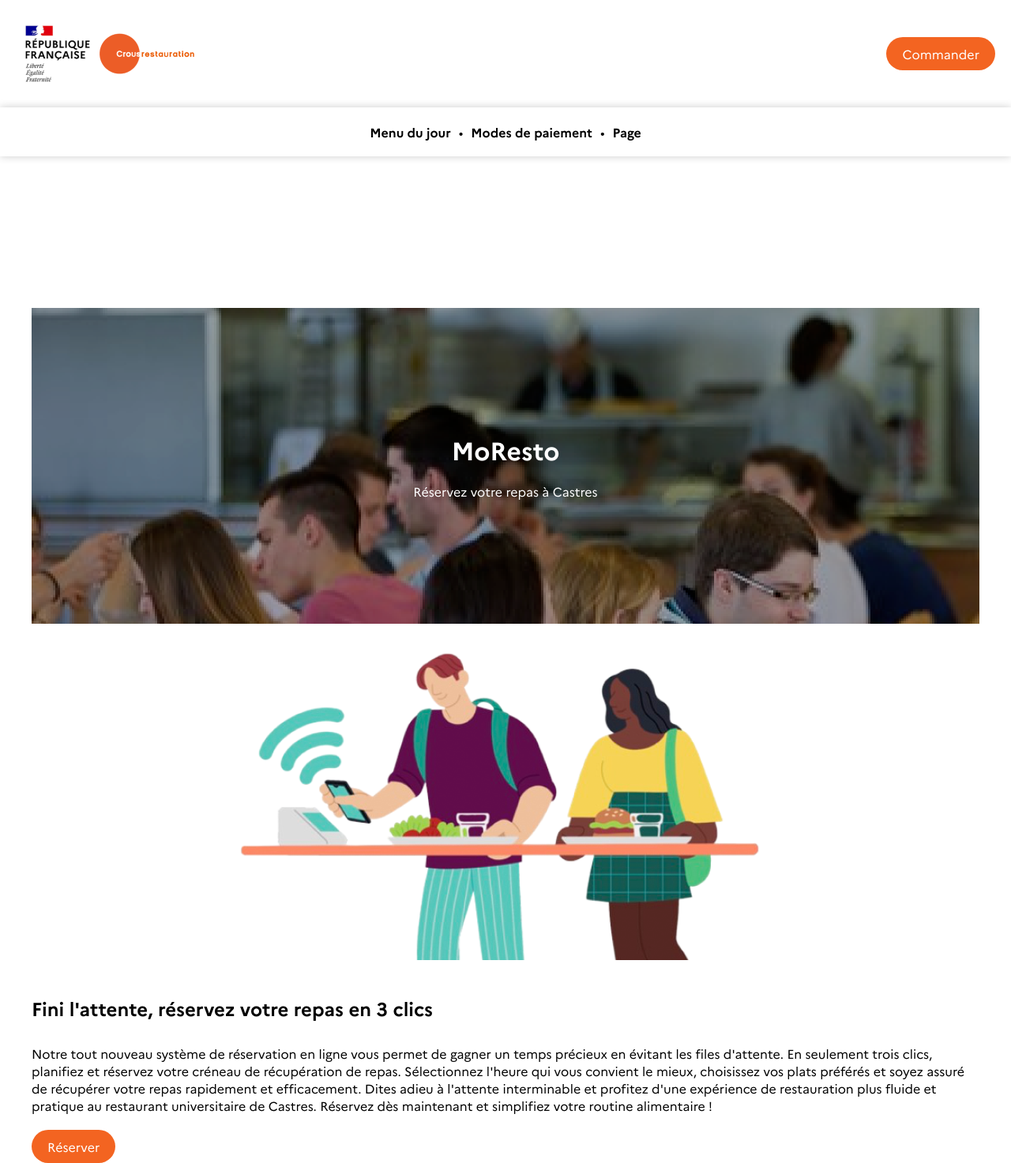
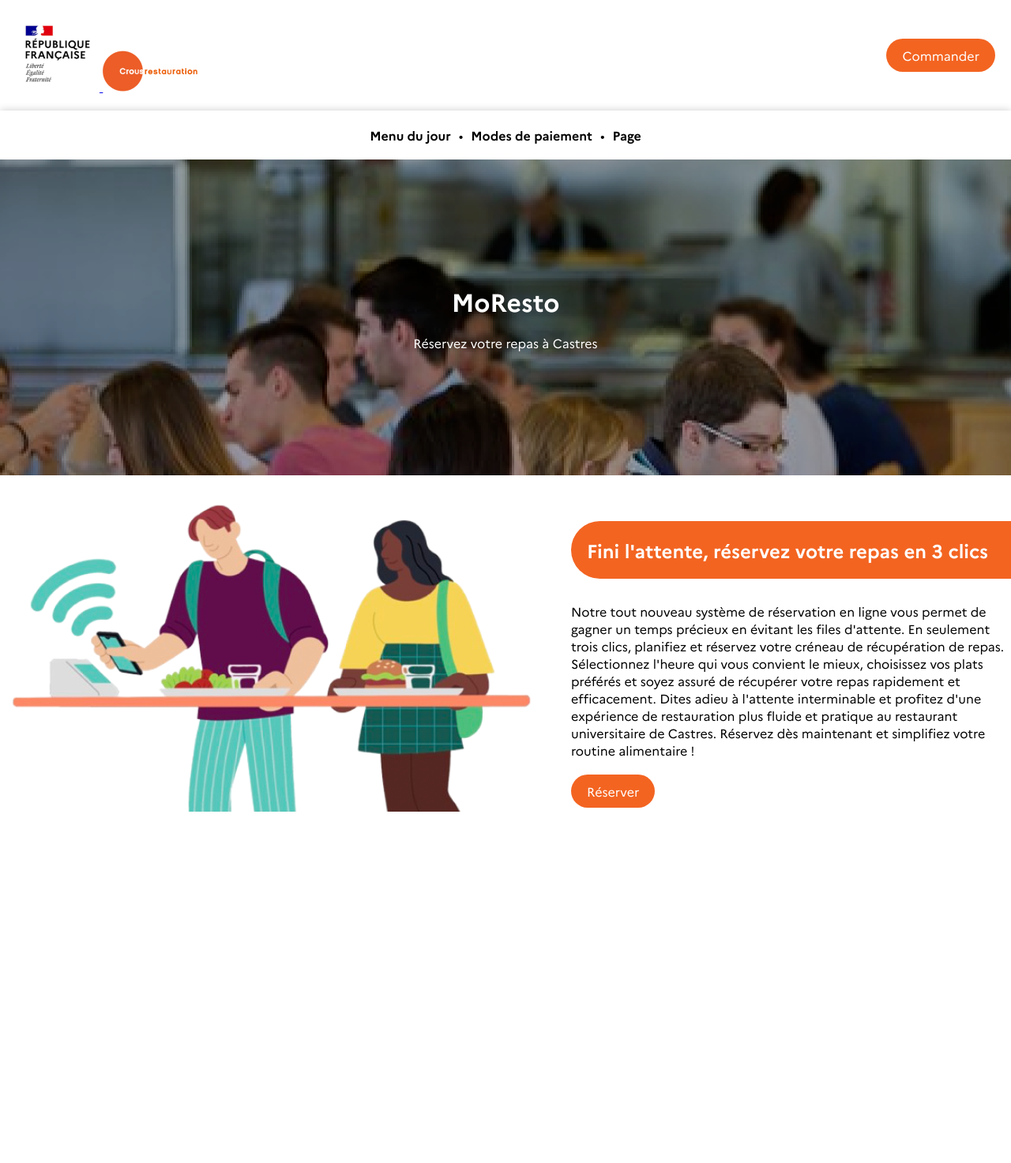
Before and after one commit to alexis-rarchaert/commandes-restoU, a PHP site: page / in a window 1280 px wide. Shown: the whole page at 79% size. After the commit the page ends 1028 px from the top, so only its background shows below. Run offline with PHP 8.4, Linux system fonts and the light colour scheme.

Commit message:
some changes

```diff
--- /dev/null
+++ b/includes/vue/header.php
@@ -0,0 +1,20 @@
+<header>
+    <div>
+        <a href ="index.php">
+        <img src="assets/images/republique_francaise.png" alt="Logo de la République Française" class="logo">
+        <img src="assets/images/crous_restauration.png" alt="Logo du CROUS Restauration" class="logo">
+        </a>
+    </div>
+    <div>
+        <a href="#" class="button">
+            Commander
+        </a>
+    </div>
+</header>
+<div id="subheader">
+    <a href="menu.php">Menu du jour</a>
+    &bull;
+    <a href="#">Modes de paiement</a>
+    &bull;
+    <a href="#">Page</a>
+</div>
--- a/index.html
+++ /dev/null
@@ -1,59 +0,0 @@
-<!DOCTYPE html>
-<html lang="fr">
-<head>
-    <meta charset="UTF-8">
-    <meta name="viewport" content="width=device-width, initial-scale=1.0">
-
-    <title>RestoU &bull; Commandez en ligne</title>
-
-    <link rel="stylesheet" href="style.css">
-</head>
-<body>
-    <header>
-        <div>
-            <img src="assets/images/republique_francaise.png" alt="Logo de la République Française" class="logo">
-            <img src="assets/images/crous_restauration.png" alt="Logo du CROUS Restauration" class="logo">
-        </div>
-        <div>
-            <a href="#" class="button">
-                Commander
-            </a>
-        </div>
-    </header>
-    <div id="subheader">
-        <a href="#">Menu du jour</a>
-        &bull;
-        <a href="#">Modes de paiement</a>
-        &bull;
-        <a href="#">Page</a>
-    </div>
-
-    <main>
-        <div id="background">
-            <h1>MoResto</h1>
-            <p>Réservez votre repas à Castres</p>
-        </div>
-
-        <div id="sideside">
-            <div id="left">
-                <img src="assets/images/attente.png" alt="Illustration d'une personne attendant" class="illustration">
-            </div>
-            <div id="right">
-                <h2 id="stylized">
-                    Fini l'attente, réservez votre repas en 3 clics
-                </h2>
-
-                <p>
-                    Notre tout nouveau système de réservation en ligne vous permet de gagner un temps précieux en évitant les files d'attente. En seulement trois clics, planifiez et réservez votre créneau de récupération de repas. Sélectionnez l'heure qui vous convient le mieux, choisissez vos plats préférés et soyez assuré de récupérer votre repas rapidement et efficacement. Dites adieu à l'attente interminable et profitez d'une expérience de restauration plus fluide et pratique au restaurant universitaire de Castres. Réservez dès maintenant et simplifiez votre routine alimentaire !
-                </p>
-
-                <a href="#" class="button">
-                    Réserver
-                </a>
-            </div>
-        </div>
-    </main>
-
-<script src="javascript/script.js"></script>
-</body>
-</html>
--- /dev/null
+++ b/index.php
@@ -0,0 +1,44 @@
+<!DOCTYPE html>
+<html lang="fr">
+<head>
+    <meta charset="UTF-8">
+    <meta name="viewport" content="width=device-width, initial-scale=1.0">
+
+    <title>RestoU &bull; Commandez en ligne</title>
+
+    <link rel="stylesheet" href="styles/style.css">
+</head>
+<body>
+    <?php
+        include("includes/vue/header.php")
+    ?>
+
+    <main>
+        <div id="background">
+            <h1>MoResto</h1>
+            <p>Réservez votre repas à Castres</p>
+        </div>
+
+        <div id="sideside">
+            <div id="left">
+                <img src="assets/images/attente.png" alt="Illustration d'une personne attendant" class="illustration">
+            </div>
+            <div id="right">
+                <h2 id="stylized-right">
+                    Fini l'attente, réservez votre repas en 3 clics
+                </h2>
+
+                <p>
+                    Notre tout nouveau système de réservation en ligne vous permet de gagner un temps précieux en évitant les files d'attente. En seulement trois clics, planifiez et réservez votre créneau de récupération de repas. Sélectionnez l'heure qui vous convient le mieux, choisissez vos plats préférés et soyez assuré de récupérer votre repas rapidement et efficacement. Dites adieu à l'attente interminable et profitez d'une expérience de restauration plus fluide et pratique au restaurant universitaire de Castres. Réservez dès maintenant et simplifiez votre routine alimentaire !
+                </p>
+
+                <a href="menu.php" class="button">
+                    Réserver
+                </a>
+            </div>
+        </div>
+    </main>
+
+<script src="scripts/script.js"></script>
+</body>
+</html>
--- a/style.css
+++ /dev/null
@@ -1,259 +0,0 @@
-/* Marianne-Bold_Italic.woff, Marianne-Bold_Italic.woff2, Marianne-Bold.woff, Marianne-Bold.woff2, Marianne-Italic.woff, Marianne-Italic.woff2, Marianne-Regular.woff, Marianne-Regular.woff2 */
-@font-face {
-    font-family: 'Marianne';
-    src: url('assets/fonts/Marianne-Bold.woff2') format('woff2'),
-         url('assets/fonts/Marianne-Bold.woff') format('woff');
-    font-weight: bold;
-    font-style: normal;
-}
-
-@font-face {
-    font-family: 'Marianne';
-    src: url('assets/fonts/Marianne-Bold_Italic.woff2') format('woff2'),
-         url('assets/fonts/Marianne-Bold_Italic.woff') format('woff');
-    font-weight: bold;
-    font-style: italic;
-}
-
-@font-face {
-    font-family: 'Marianne';
-    src: url('assets/fonts/Marianne-ExtraBold_Italic.woff2') format('woff2'),
-         url('assets/fonts/Marianne-ExtraBold_Italic.woff') format('woff');
-    font-weight: 800;
-    font-style: italic;
-}
-
-@font-face {
-    font-family: 'Marianne';
-    src: url('assets/fonts/Marianne-ExtraBold.woff2') format('woff2'),
-         url('assets/fonts/Marianne-ExtraBold.woff') format('woff');
-    font-weight: 800;
-    font-style: normal;
-}
-
-@font-face {
-    font-family: 'Marianne';
-    src: url('assets/fonts/Marianne-Light_Italic.woff2') format('woff2'),
-         url('assets/fonts/Marianne-Light_Italic.woff') format('woff');
-    font-weight: 300;
-    font-style: italic;
-}
-
-@font-face {
-    font-family: 'Marianne';
-    src: url('assets/fonts/Marianne-Light.woff2') format('woff2'),
-         url('assets/fonts/Marianne-Light.woff') format('woff');
-    font-weight: 300;
-    font-style: normal;
-}
-
-@font-face {
-    font-family: 'Marianne';
-    src: url('assets/fonts/Marianne-Medium_Italic.woff2') format('woff2'),
-         url('assets/fonts/Marianne-Medium_Italic.woff') format('woff');
-    font-weight: 500;
-    font-style: italic;
-}
-
-@font-face {
-    font-family: 'Marianne';
-    src: url('assets/fonts/Marianne-Medium.woff2') format('woff2'),
-         url('assets/fonts/Marianne-Medium.woff') format('woff');
-    font-weight: 500;
-    font-style: normal;
-}
-
-@font-face {
-    font-family: 'Marianne';
-    src: url('assets/fonts/Marianne-Regular_Italic.woff2') format('woff2'),
-         url('assets/fonts/Marianne-Regular_Italic.woff') format('woff');
-    font-weight: normal;
-    font-style: italic;
-}
-
-@font-face {
-    font-family: 'Marianne';
-    src: url('assets/fonts/Marianne-Regular.woff2') format('woff2'),
-         url('assets/fonts/Marianne-Regular.woff') format('woff');
-    font-weight: normal;
-    font-style: normal;
-}
-
-@font-face {
-    font-family: 'Marianne';
-    src: url('assets/fonts/Marianne-Thin_Italic.woff2') format('woff2'),
-         url('assets/fonts/Marianne-Thin_Italic.woff') format('woff');
-    font-weight: 100;
-    font-style: italic;
-}
-
-@font-face {
-    font-family: 'Marianne';
-    src: url('assets/fonts/Marianne-Thin.woff2') format('woff2'),
-         url('assets/fonts/Marianne-Thin.woff') format('woff');
-    font-weight: 100;
-    font-style: normal;
-}
-
-:root {
-    --orange-crous: #F36421;
-}
-
-body {
-    margin: 0 auto;
-    /*padding: 20px 48px 48px 48px;*/
-}
-
-header {
-    display: flex;
-    justify-content: space-between;
-    align-items: center;
-    padding: 20px;
-
-    z-index: 50;
-    background-color: white;
-}
-
-* {
-    font-family: 'Marianne', sans-serif;
-}
-
-header div {
-    display: flex;
-    justify-content: space-between;
-    align-items: center;
-}
-
-#subheader {
-    display: flex;
-    text-align: center;
-    justify-content: center;
-    align-items: center;
-    padding: 20px 0;
-
-    box-shadow: 0 0 10px rgba(0, 0, 0, 0.2);
-    background-color: white;
-    z-index: 100;
-}
-
-#subheader * {
-    margin: 0 10px 0 10px;
-}
-
-#subheader a {
-    text-decoration: none;
-    font-weight: bold;
-    color: black;
-}
-
-.button {
-    background-color: var(--orange-crous);
-    color: white;
-    padding: 10px 20px;
-    border-radius: 500px;
-    text-decoration: none;
-    border: none;
-    max-width: max-content;
-}
-
-main #background {
-    background-image: url("assets/images/back.png");
-    height: 50vh;
-
-    color:white;
-
-    display: flex;
-    flex-direction: column;
-    justify-content: center;
-    align-items: center;
-}
-
-main #background h1, main #background p {
-    margin: 0;
-}
-
-#sideside {
-    display: flex;
-    justify-content: space-between;
-    align-items: center;
-    margin-top: 20px;
-}
-
-#sideside #right p {
-    margin: 30px 0;
-}
-
-#stylized-right {
-    background-color: var(--orange-crous);
-    border-radius: 50px 0 0 50px;
-    padding: 20px;
-    color: white;
-}
-
-#stylized-left {
-    background-color: var(--orange-crous);
-    border-radius: 0 50px 50px 0;
-    padding: 20px;
-    color: white;
-    width: 25%;
-}
-
-main > div  {
-    display: flex;
-    flex-direction: column;
-    justify-content: flex-end;
-    gap: 20px;
-    margin-left: 40px;
-    margin-right: 40px;
-    margin-top: 15%;
-}
-
-#menu {
-    display: flex;
-    justify-content: space-between;
-    gap: 20px;
-}
-
-#menu .card {
-    width: 30%;
-    padding: 40px;
-    gap: 10px;
-    border-radius: 20px;
-    box-shadow: 0 0 10px rgba(0, 0, 0, 0.2);
-    background-color: #D9D9D9;
-    display: flex;
-    flex-direction: column;
-}
-
-#menu .card img {
-    border-radius: 50%;
-    position: relative;
-    top: -25%;
-    bottom: 0;
-}
-
-#menu .card h2 {
-    text-align: center;
-    margin-top: -20%;
-}
-
-#menu .card input[type="checkbox"] {
-    display: none;
-}
-
-#menu .card label:not(:last-child)::after {
-    content: "";
-    display: block;
-    width: 100%;
-    height: 2px;
-    background: rgba(0, 0, 0, 0.164);
-    margin-top: 10px;
-}
-
-#menu .card input[type="checkbox"]:checked + label {
-    color: var(--orange-crous);
-}
-
-#popup {
-    /*display: none;*/
-}
--- /dev/null
+++ b/styles/style.css
@@ -0,0 +1,259 @@
+/* Marianne-Bold_Italic.woff, Marianne-Bold_Italic.woff2, Marianne-Bold.woff, Marianne-Bold.woff2, Marianne-Italic.woff, Marianne-Italic.woff2, Marianne-Regular.woff, Marianne-Regular.woff2 */
+@font-face {
+    font-family: 'Marianne';
+    src: url('assets/fonts/Marianne-Bold.woff2') format('woff2'),
+         url('assets/fonts/Marianne-Bold.woff') format('woff');
+    font-weight: bold;
+    font-style: normal;
+}
+
+@font-face {
+    font-family: 'Marianne';
+    src: url('assets/fonts/Marianne-Bold_Italic.woff2') format('woff2'),
+         url('assets/fonts/Marianne-Bold_Italic.woff') format('woff');
+    font-weight: bold;
+    font-style: italic;
+}
+
+@font-face {
+    font-family: 'Marianne';
+    src: url('assets/fonts/Marianne-ExtraBold_Italic.woff2') format('woff2'),
+         url('assets/fonts/Marianne-ExtraBold_Italic.woff') format('woff');
+    font-weight: 800;
+    font-style: italic;
+}
+
+@font-face {
+    font-family: 'Marianne';
+    src: url('assets/fonts/Marianne-ExtraBold.woff2') format('woff2'),
+         url('assets/fonts/Marianne-ExtraBold.woff') format('woff');
+    font-weight: 800;
+    font-style: normal;
+}
+
+@font-face {
+    font-family: 'Marianne';
+    src: url('assets/fonts/Marianne-Light_Italic.woff2') format('woff2'),
+         url('assets/fonts/Marianne-Light_Italic.woff') format('woff');
+    font-weight: 300;
+    font-style: italic;
+}
+
+@font-face {
+    font-family: 'Marianne';
+    src: url('assets/fonts/Marianne-Light.woff2') format('woff2'),
+         url('assets/fonts/Marianne-Light.woff') format('woff');
+    font-weight: 300;
+    font-style: normal;
+}
+
+@font-face {
+    font-family: 'Marianne';
+    src: url('assets/fonts/Marianne-Medium_Italic.woff2') format('woff2'),
+         url('assets/fonts/Marianne-Medium_Italic.woff') format('woff');
+    font-weight: 500;
+    font-style: italic;
+}
+
+@font-face {
+    font-family: 'Marianne';
+    src: url('assets/fonts/Marianne-Medium.woff2') format('woff2'),
+         url('assets/fonts/Marianne-Medium.woff') format('woff');
+    font-weight: 500;
+    font-style: normal;
+}
+
+@font-face {
+    font-family: 'Marianne';
+    src: url('assets/fonts/Marianne-Regular_Italic.woff2') format('woff2'),
+         url('assets/fonts/Marianne-Regular_Italic.woff') format('woff');
+    font-weight: normal;
+    font-style: italic;
+}
+
+@font-face {
+    font-family: 'Marianne';
+    src: url('assets/fonts/Marianne-Regular.woff2') format('woff2'),
+         url('assets/fonts/Marianne-Regular.woff') format('woff');
+    font-weight: normal;
+    font-style: normal;
+}
+
+@font-face {
+    font-family: 'Marianne';
+    src: url('assets/fonts/Marianne-Thin_Italic.woff2') format('woff2'),
+         url('assets/fonts/Marianne-Thin_Italic.woff') format('woff');
+    font-weight: 100;
+    font-style: italic;
+}
+
+@font-face {
+    font-family: 'Marianne';
+    src: url('assets/fonts/Marianne-Thin.woff2') format('woff2'),
+         url('assets/fonts/Marianne-Thin.woff') format('woff');
+    font-weight: 100;
+    font-style: normal;
+}
+
+:root {
+    --orange-crous: #F36421;
+}
+
+body {
+    margin: 0 auto;
+    /*padding: 20px 48px 48px 48px;*/
+}
+
+header {
+    display: flex;
+    justify-content: space-between;
+    align-items: center;
+    padding: 20px;
+
+    z-index: 50;
+    background-color: white;
+}
+
+* {
+    font-family: 'Marianne', sans-serif;
+}
+
+header div {
+    display: flex;
+    justify-content: space-between;
+    align-items: center;
+}
+
+#subheader {
+    display: flex;
+    text-align: center;
+    justify-content: center;
+    align-items: center;
+    padding: 20px 0;
+
+    box-shadow: 0 0 10px rgba(0, 0, 0, 0.2);
+    background-color: white;
+    z-index: 100;
+}
+
+#subheader * {
+    margin: 0 10px 0 10px;
+}
+
+#subheader a {
+    text-decoration: none;
+    font-weight: bold;
+    color: black;
+}
+
+.button {
+    background-color: var(--orange-crous);
+    color: white;
+    padding: 10px 20px;
+    border-radius: 500px;
+    text-decoration: none;
+    border: none;
+    max-width: max-content;
+}
+
+main #background {
+    background-image: url("../assets/images/back.png");
+    height: 50vh;
+
+    color:white;
+
+    display: flex;
+    flex-direction: column;
+    justify-content: center;
+    align-items: center;
+}
+
+main #background h1, main #background p {
+    margin: 0;
+}
+
+#sideside {
+    display: flex;
+    justify-content: space-between;
+    align-items: center;
+    margin-top: 20px;
+    flex-direction: row;
+}
+
+#sideside #right p {
+    margin: 30px 0;
+}
+
+#stylized-right {
+    background-color: var(--orange-crous);
+    border-radius: 50px 0 0 50px;
+    padding: 20px;
+    color: white;
+}
+
+#stylized-left {
+    background-color: var(--orange-crous);
+    border-radius: 0 50px 50px 0;
+    padding: 20px;
+    color: white;
+    width: 25%;
+}
+
+main > div  {
+    display: flex;
+    flex-direction: column;
+    justify-content: flex-end;
+    gap: 20px;
+}
+
+#menu {
+    display: flex;
+    justify-content: space-between;
+    gap: 20px;
+    margin-top: 10%;
+}
+
+#menu .card {
+    width: 30%;
+    padding: 40px;
+    gap: 10px;
+    border-radius: 20px;
+    box-shadow: 0 0 10px rgba(0, 0, 0, 0.2);
+    background-color: #D9D9D9;
+    display: flex;
+    flex-direction: column;
+}
+
+#menu .card img {
+    border-radius: 50%;
+    position: relative;
+    top: -25%;
+    bottom: 0;
+}
+
+#menu .card h2 {
+    text-align: center;
+    margin-top: -20%;
+}
+
+#menu .card input[type="checkbox"] {
+    display: none;
+}
+
+#menu .card label:not(:last-child)::after {
+    content: "";
+    display: block;
+    width: 100%;
+    height: 2px;
+    background: rgba(0, 0, 0, 0.164);
+    margin-top: 10px;
+}
+
+#menu .card input[type="checkbox"]:checked + label {
+    color: var(--orange-crous);
+    font-weight: 600;
+}
+
+#popup {
+    /*display: none;*/
+}
```
Also changed, not shown: fichiers.txt (added, +37 -0 lines), menu.php (renamed from menu.html, +5 -20 lines), scripts/script.js (renamed from script.js).
